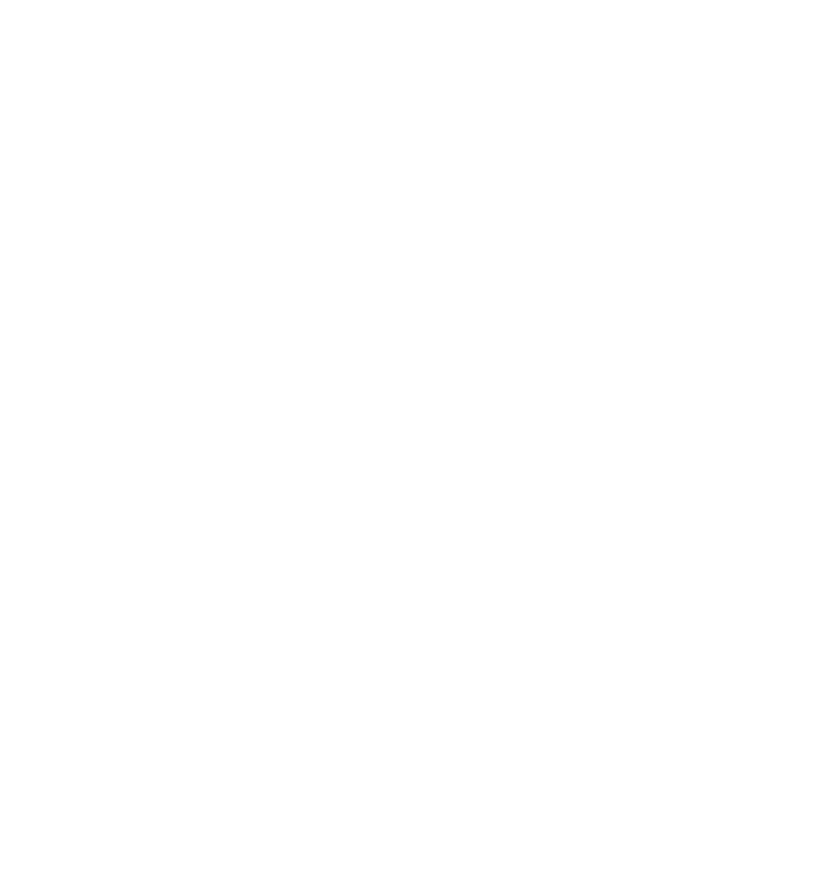
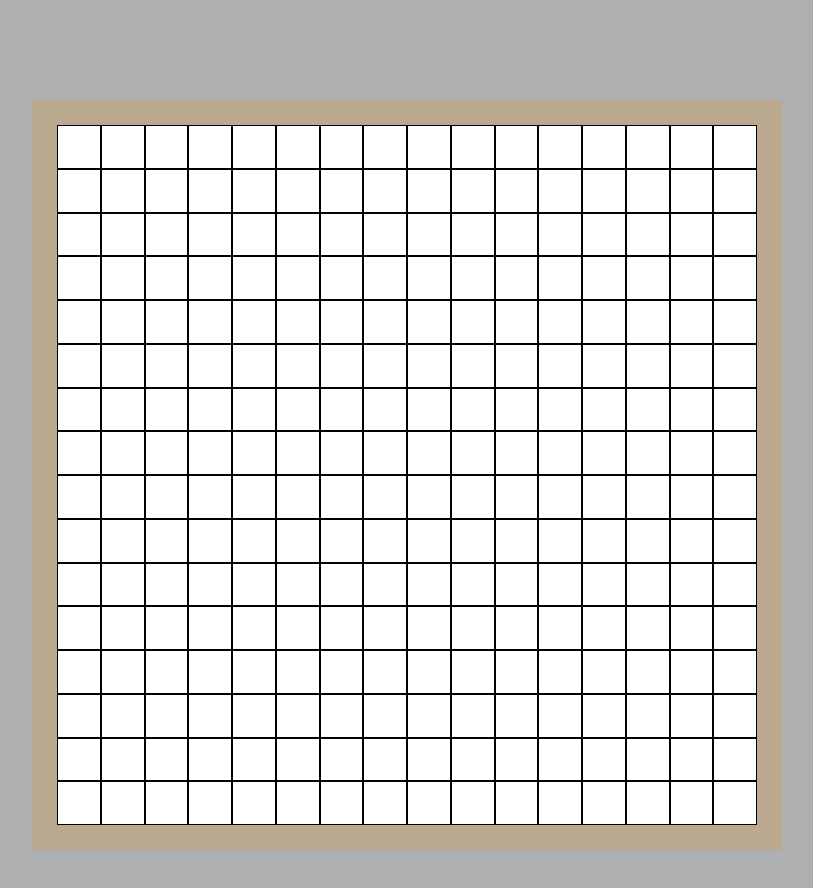
Before and after one commit to Lucas-Evangelista99/Etch-A-Sketch, a plain HTML site: page index.html in a window 1280 px wide. Shown: the whole page, without its empty margins (233-1046 px from the left). Before the commit the page ends 800 px from the top, so only its background shows below. Drawn offline with Linux system fonts and the light colour scheme.

Commit message:
Add initial layout

```diff
--- a/index.html
+++ b/index.html
@@ -4,9 +4,13 @@
     <meta charset="UTF-8">
     <meta http-equiv="X-UA-Compatible" content="IE=edge">
     <meta name="viewport" content="width=device-width, initial-scale=1.0">
-    <title>Document</title>
+    <link rel="stylesheet" href="style.css">
+    <script src="script.js" defer></script>
+    <title>Etch-A-Sketch</title>
 </head>
 <body>
-
+    <div id="painting">
+        <div id="content"></div>
+    </div>
 </body>
 </html>
--- a/script.js
+++ b/script.js
@@ -0,0 +1,13 @@
+let size = 16;
+const painting = document.getElementById("content");
+
+function createGrid (rows, columns) {
+    painting.style.setProperty("--rows", rows);
+    painting.style.setProperty("--columns", columns);
+    for (let i = 1; i <= (rows * columns); i++) {
+        let square = document.createElement("div");
+        painting.appendChild(square).className = "squares";
+    }
+}
+
+createGrid(size, size);
--- a/style.css
+++ b/style.css
@@ -0,0 +1,41 @@
+:root {
+    --rows: 1;
+    --columns: 1;
+}
+
+* {
+    margin: 0;
+    padding: 0;
+    box-sizing: border-box;
+    background-color: #aeafb1;
+}
+
+body {
+    display: flex;
+    justify-content: center;
+    align-items: center;
+}
+
+#painting {
+    margin: 100px;
+    height: 750px;
+    width: 750px;
+    background-color: #baa98e;
+    display: flex;
+    justify-content: center;
+    align-items: center;
+}
+
+#content {
+    height: 700px;
+    width: 700px;
+    background-color: white;
+    display: grid;
+    grid-template-rows: repeat(var(--rows), 1fr);
+    grid-template-columns: repeat(var(--columns), 1fr)
+}
+
+.squares {
+    background-color: white;
+    border: 1px solid black;
+}
```
